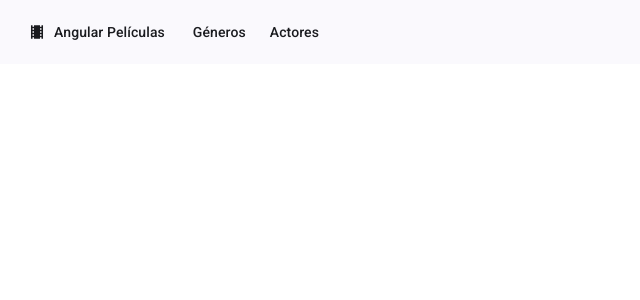
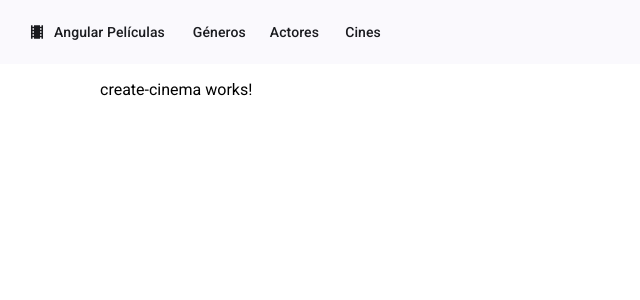
Before and after one commit to Gmjgerardo/angular-peliculas, an Angular app: page /cines/crear in a window 1280 px wide. Before the commit this address led to /. Shown: the top 300 px of the page, without its empty margins (0-640 px from the left). Built offline with nearby package versions, Linux system fonts and the light colour scheme.

Commit message:
Adding cinemas submenu

```diff
--- a/src/app/app.routes.ts
+++ b/src/app/app.routes.ts
@@ -4,6 +4,8 @@ import { IndexGenresComponent } from './genres/index-genres/index-genres.compone
 import { CreateGenreComponent } from './genres/create-genre/create-genre.component';
 import { IndexActorsComponent } from './actors/index-actors/index-actors.component';
 import { CreateActorsComponent } from './actors/create-actors/create-actors.component';
+import { IndexCinemasComponent } from './cinemas/index-cinemas/index-cinemas.component';
+import { CreateCinemaComponent } from './cinemas/create-cinema/create-cinema.component';
 
 export const routes: Routes = [
   { path: '', component: LandingPageComponent },
@@ -11,4 +13,6 @@ export const routes: Routes = [
   { path: 'generos/crear', component: CreateGenreComponent },
   { path: 'actores', component: IndexActorsComponent },
   { path: 'actores/crear', component: CreateActorsComponent },
+  { path: 'cines', component: IndexCinemasComponent },
+  { path: 'cines/crear', component: CreateCinemaComponent },
 ];
--- /dev/null
+++ b/src/app/cinemas/create-cinema/create-cinema.component.html
@@ -0,0 +1 @@
+<p>create-cinema works!</p>
--- /dev/null
+++ b/src/app/cinemas/index-cinemas/index-cinemas.component.html
@@ -0,0 +1 @@
+<p>index-cinemas works!</p>
--- a/src/app/shared/components/menu/menu.component.html
+++ b/src/app/shared/components/menu/menu.component.html
@@ -11,4 +11,7 @@
   <div>
     <a mat-button routerLink="actores">Actores</a>
   </div>
+  <div>
+    <a mat-button routerLink="cines">Cines</a>
+  </div>
 </mat-toolbar>
```
Also changed, not shown: src/app/cinemas/create-cinema/create-cinema.component.ts (added, +12 -0 lines), src/app/cinemas/index-cinemas/index-cinemas.component.ts (added, +12 -0 lines), src/app/cinemas/create-cinema/create-cinema.component.css (added), src/app/cinemas/index-cinemas/index-cinemas.component.css (added).
